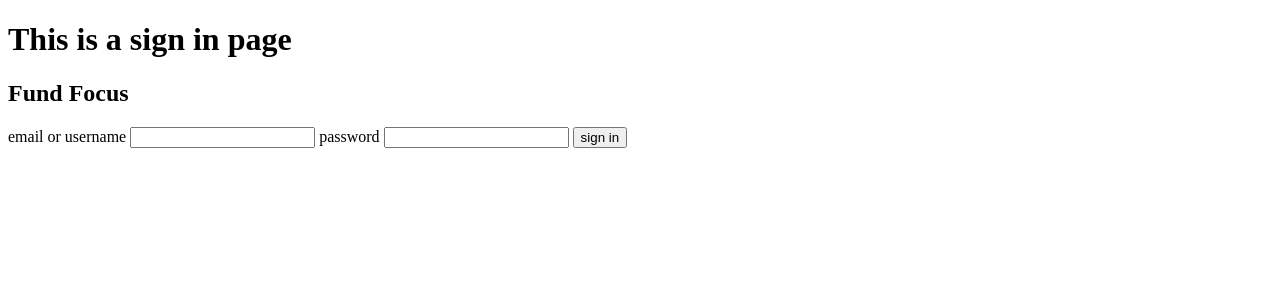
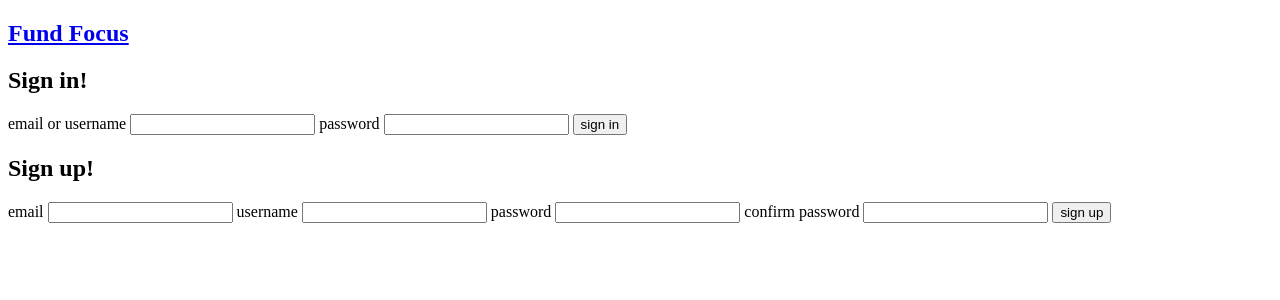
Before and after one commit to DelaurierDev/finance_tracker, a Flask app: page /signin in a window 1280 px wide. Shown: the top 300 px of the page. Run offline with Flask 3, Linux system fonts and the light colour scheme.

Commit message:
create signin forms

```diff
--- a/flask_app/templates/signin.html
+++ b/flask_app/templates/signin.html
@@ -6,10 +6,10 @@
     <title>Fund Focus</title>
 </head>
 <body>
-    <h1>This is a sign in page</h1>
-    <nav><h1>Fund Focus</h1></nav>
+    <nav><h1><a href="/">Fund Focus</a></h1></nav>
     <section>
         <div>
+            <h2>Sign in!</h2>
             <form action="">
                 <label for="">email or username</label>
                 <input type="text">
@@ -18,6 +18,20 @@
                 <button>sign in</button>
             </form>
         </div>
+        <div>
+            <h2>Sign up!</h2>
+            <form action="">
+                <label for="">email</label>
+                <input type="text">
+                <label for="">username</label>
+                <input type="text">
+                <label for="">password</label>
+                <input type="password">
+                <label for="">confirm password</label>
+                <input type="password">
+                <button>sign up</button>
+            </form>
+        </div>
     </section>
 </body>
 </html>
```
